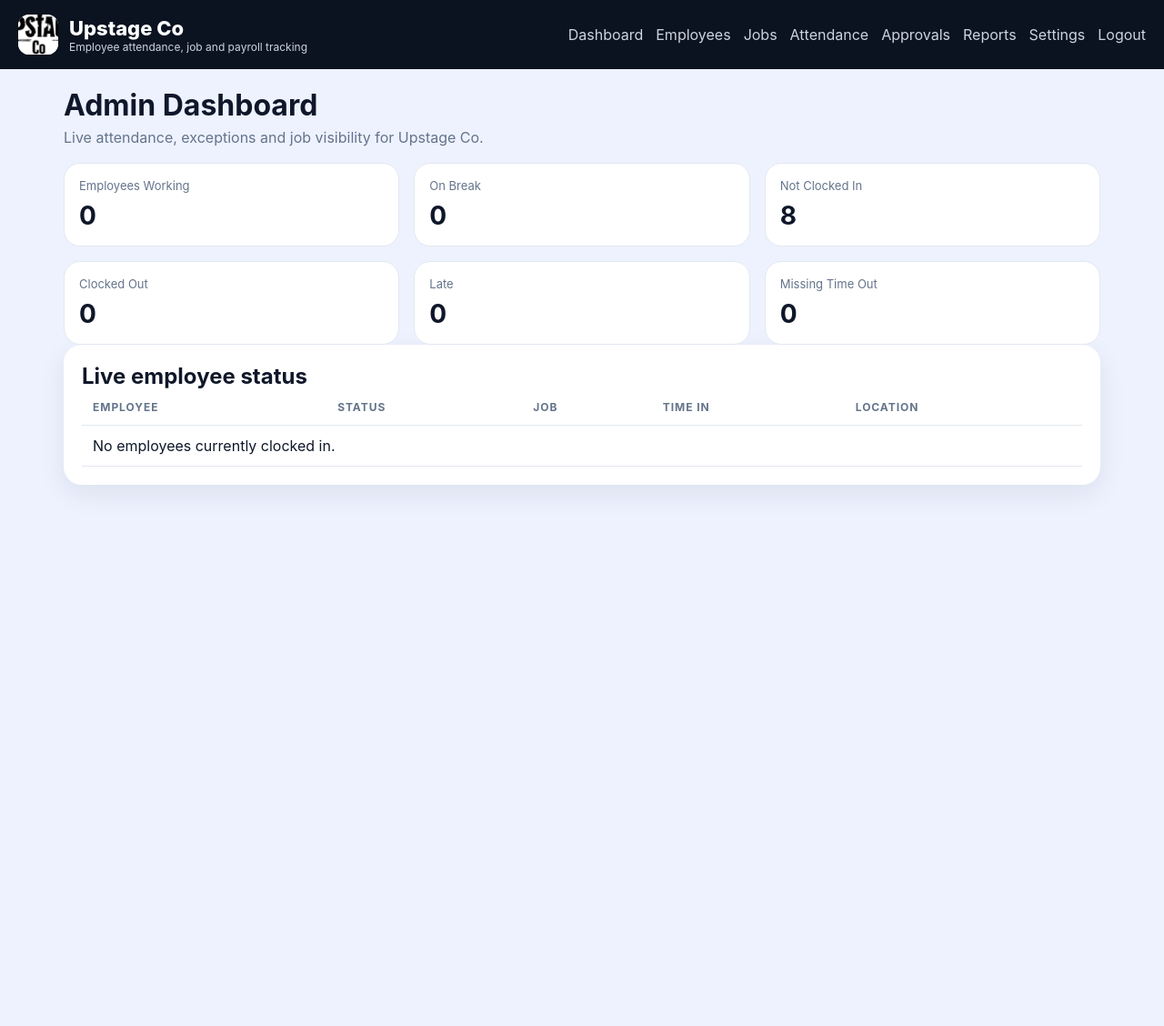
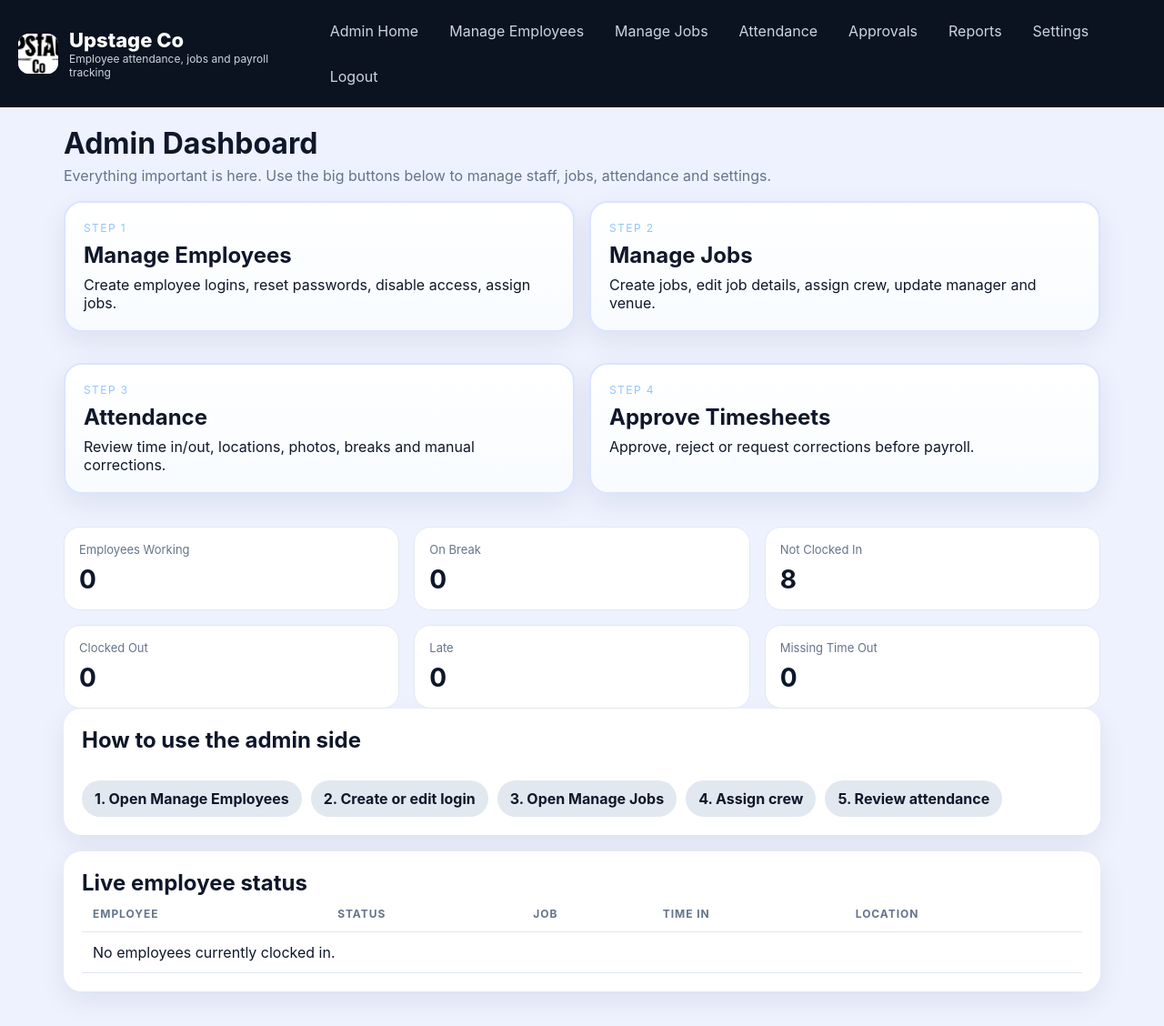
Before and after one commit to saupstage-cpu/upstage-time-app, a Flask app: page /admin in a window 1280 px wide. Shown: the whole page at 91% size. Before the commit the page ends 537 px from the top, so only its background shows below. Run offline with Flask 3, Linux system fonts and the light colour scheme; a user stored in the database is signed in.

Commit message:
Add files via upload
Simplify employee app and secure admin privacy

```diff
--- a/static/css/styles.css
+++ b/static/css/styles.css
@@ -23,3 +23,16 @@ label{display:flex;flex-direction:column;gap:8px;font-size:14px;color:#334155} i
 .prose ul{padding-left:20px}.prose li{margin:8px 0}
 .login-page{min-height:100vh;background:linear-gradient(145deg,#0f172a,#1d4ed8);display:grid;place-items:center;padding:20px}.login-card{max-width:460px}.login-logo{width:92px;height:92px;border-radius:24px;display:block;margin:0 auto 16px auto}.demo-box{background:#eff6ff;border-radius:14px;padding:12px;margin:16px 0}.employee-hero .stat-card{background:rgba(255,255,255,.14);color:#fff;border-color:rgba(255,255,255,.2)} .employee-hero .stat-card span{color:#dbeafe}.inner-card{background:#f8fafc;border:1px solid var(--line);margin:0}.logo-preview{width:120px;height:120px;object-fit:contain;border-radius:18px;background:#e2e8f0;padding:8px}
 @media (max-width: 820px){.hero,.two-col,.three-col,.stats-grid,.stats-grid.compact,.action-grid,.checkbox-grid{grid-template-columns:1fr}.topbar{flex-direction:column;align-items:flex-start}.container{padding:14px}.btn.big,.btn.giant{font-size:16px}.simple-hero h1{font-size:34px}}
+
+
+.top-gap-lg{margin-top:18px}
+.quick-link-card{display:block;color:var(--text);border:2px solid #dbe4ff;transition:.18s ease;background:linear-gradient(180deg,#ffffff,#f8fbff)}
+.quick-link-card:hover{transform:translateY(-1px);box-shadow:0 14px 32px rgba(15,23,42,.12)}
+.admin-quick-grid a h2{margin:4px 0 8px 0}
+.dark-steps .dark-chip{background:#e2e8f0;color:#0f172a}
+.section-header{display:flex;justify-content:space-between;gap:12px;align-items:center;margin-bottom:12px}
+.admin-top-actions{justify-content:flex-start}
+.job-manage-card{border:2px solid #e6ebf5}
+.navlinks a{padding:8px 10px;border-radius:10px}
+.navlinks a:hover{background:rgba(255,255,255,.12);color:#fff}
+@media (max-width: 820px){.section-header{flex-direction:column;align-items:flex-start}}
--- a/templates/admin_dashboard.html
+++ b/templates/admin_dashboard.html
@@ -1,13 +1,29 @@
 {% extends 'base.html' %}
 {% block content %}
-<div class="page-title"><h1>Admin Dashboard</h1><p>Live attendance, exceptions and job visibility for Upstage Co.</p></div>
-<section class="stats-grid">
+<div class="page-title"><h1>Admin Dashboard</h1><p>Everything important is here. Use the big buttons below to manage staff, jobs, attendance and settings.</p></div>
+<section class="grid two-col admin-quick-grid">
+  <a class="card quick-link-card" href="{{ url_for('admin_employees_page') }}"><div class="eyebrow">Step 1</div><h2>Manage Employees</h2><p>Create employee logins, reset passwords, disable access, assign jobs.</p></a>
+  <a class="card quick-link-card" href="{{ url_for('admin_jobs_page') }}"><div class="eyebrow">Step 2</div><h2>Manage Jobs</h2><p>Create jobs, edit job details, assign crew, update manager and venue.</p></a>
+  <a class="card quick-link-card" href="{{ url_for('admin_attendance_page') }}"><div class="eyebrow">Step 3</div><h2>Attendance</h2><p>Review time in/out, locations, photos, breaks and manual corrections.</p></a>
+  <a class="card quick-link-card" href="{{ url_for('admin_approvals_page') }}"><div class="eyebrow">Step 4</div><h2>Approve Timesheets</h2><p>Approve, reject or request corrections before payroll.</p></a>
+</section>
+<section class="stats-grid top-gap-lg">
   <div class="stat-card"><span>Employees Working</span><strong>{{ metrics.working }}</strong></div>
   <div class="stat-card"><span>On Break</span><strong>{{ metrics.on_break }}</strong></div>
   <div class="stat-card"><span>Not Clocked In</span><strong>{{ metrics.not_clocked }}</strong></div>
   <div class="stat-card"><span>Clocked Out</span><strong>{{ metrics.clocked_out }}</strong></div>
   <div class="stat-card"><span>Late</span><strong>{{ metrics.late }}</strong></div>
   <div class="stat-card"><span>Missing Time Out</span><strong>{{ metrics.missing_time_out }}</strong></div>
+</section>
+<section class="card stack gap-md">
+  <h2>How to use the admin side</h2>
+  <div class="simple-steps dark-steps">
+    <div class="step-chip dark-chip">1. Open Manage Employees</div>
+    <div class="step-chip dark-chip">2. Create or edit login</div>
+    <div class="step-chip dark-chip">3. Open Manage Jobs</div>
+    <div class="step-chip dark-chip">4. Assign crew</div>
+    <div class="step-chip dark-chip">5. Review attendance</div>
+  </div>
 </section>
 <section class="card">
   <h2>Live employee status</h2>
--- a/templates/base.html
+++ b/templates/base.html
@@ -17,7 +17,7 @@
         <img class="brand-logo" src="{{ url_for('static', filename=(company_settings.logo_path if company_settings and company_settings.logo_path else 'branding/upstage-logo.png')) }}" alt="Company logo">
         <div>
           <div class="brand">{{ company_settings.company_name if company_settings else 'Upstage Time' }}</div>
-          <div class="subtitle">Employee attendance, job and payroll tracking</div>
+          <div class="subtitle">Employee attendance, jobs and payroll tracking</div>
         </div>
       </div>
     </div>
@@ -28,9 +28,9 @@
           <a href="{{ url_for('employee_history_page') }}">History</a>
           <a href="{{ url_for('employee_timesheet_page') }}">Timesheet</a>
         {% else %}
-          <a href="{{ url_for('admin_dashboard') }}">Dashboard</a>
-          <a href="{{ url_for('admin_employees_page') }}">Employees</a>
-          <a href="{{ url_for('admin_jobs_page') }}">Jobs</a>
+          <a href="{{ url_for('admin_dashboard') }}">Admin Home</a>
+          <a href="{{ url_for('admin_employees_page') }}">Manage Employees</a>
+          <a href="{{ url_for('admin_jobs_page') }}">Manage Jobs</a>
           <a href="{{ url_for('admin_attendance_page') }}">Attendance</a>
           <a href="{{ url_for('admin_approvals_page') }}">Approvals</a>
           <a href="{{ url_for('admin_reports_page') }}">Reports</a>
```
Also changed, not shown: templates/admin_employees.html (+11 -5 lines), templates/admin_jobs.html (+14 -5 lines), templates/admin_settings.html (+9 -3 lines), static/uploads/jobfinal_d857ee32c2e7444a96734e09fb3c3e9a.jpg (added), static/uploads/timein_6d537092bb174b299d38ab44e77fe353.jpg (added), static/uploads/timeout_80cc4c0ac3b140809fe80944db282a6e.jpg (added).
